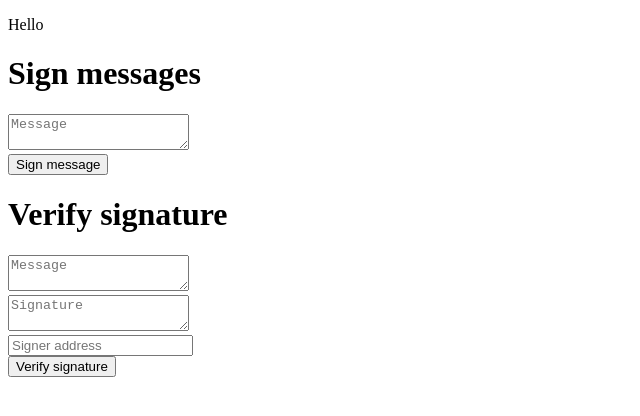
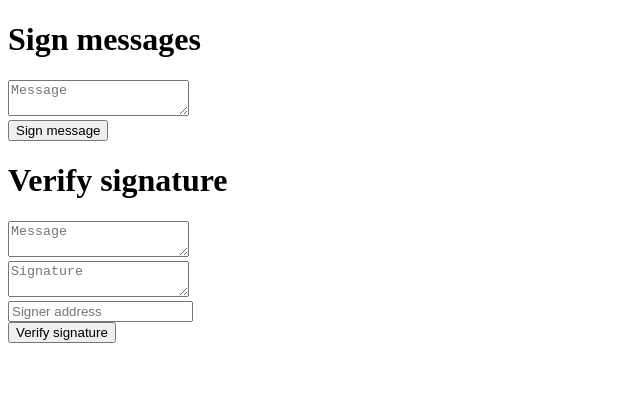
Before and after one commit to ShravesChinta/MM802-BlockChain-NFT-Project, a React (Create React App) app: page / in a window 1280 px wide. Shown: the top 416 px of the page, without its empty margins (0-640 px from the left). Built offline with nearby package versions, Linux system fonts and the light colour scheme.

Commit message:
delete hello msg

```diff
--- a/src/App.js
+++ b/src/App.js
@@ -5,9 +5,6 @@ export default function App() {
   return (
     <div className="flex flex-wrap">
       <div className="w-full lg:w-1/2">
-        <p>
-          Hello
-        </p>
         <SignMessage />
       </div>
       <div className="w-full lg:w-1/2">
```
